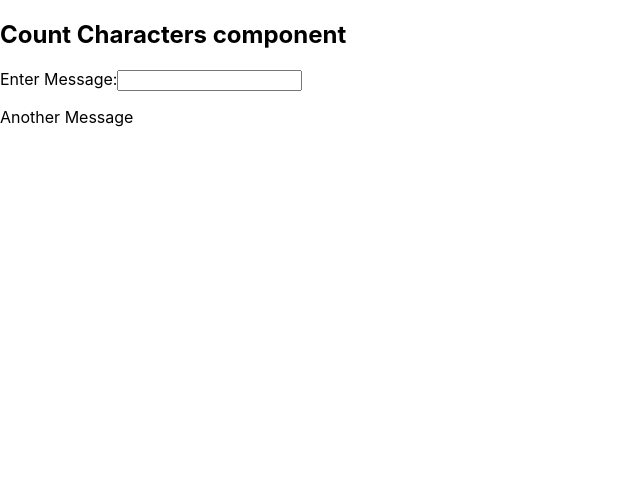
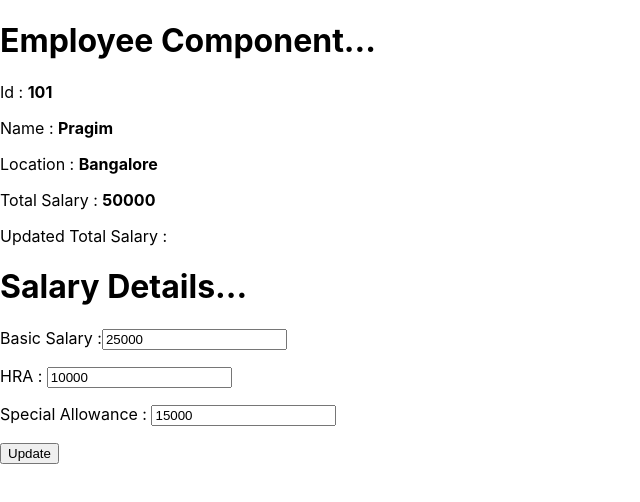
Before and after one commit to josedev123/react-demo, a React (Create React App) app: page / in a window 1280 px wide. Shown: the top 502 px of the page, without its empty margins (0-640 px from the left). Built offline with nearby package versions, Linux system fonts and the light colour scheme.

Commit message:
Component Interaction

```diff
--- a/src/index.js
+++ b/src/index.js
@@ -2,61 +2,76 @@
 import ReactDOM from 'react-dom';
 import './index.css';
 
-class CountCharacters extends React.Component{
-  constructor(props) {
+class Employee extends React.Component{
+
+  constructor(props){
     super(props);
     this.state={
-      message: "",
-      anotherMessage: "Another Message"
+      updatedSalary:null
     };
   }
 
-  onMessageChange(text) {
-    this.setState({
-
-      message: 'Message has '+text.length+' characters'
-
-    });
+  getUpdatedSalary=(salary)=>{
+    this.setState({updatedSalary:salary});
   }
 
-  render() {
+  render(){
     return <div>
-          <h2>Count Characters component</h2>
+      <h1>Employee Component...</h1>
     <p>
-            <label>Enter Message:
-
-              <input type="text" onChange={e=>this.onMessageChange(e.target.value)}></input>
-
-            </label>
+        <label>Id : <b>{this.props.Id}</b></label>
     </p>
       <p>
-            <label>{this.state.message}</label>
+        <label>Name : <b>{this.props.Name}</b></label>
     </p>
       <p>
-            <label>{this.state.anotherMessage}</label>
+        <label>Location : <b>{this.props.Location}</b></label>
     </p>
+      <p>
+        <label>Total Salary : <b>{this.props.Salary}</b></label>
+    </p>
+    <p>
+        <label>Updated Total Salary : <b>{this.state.updatedSalary}</b></label>
+    </p>
+    <Salary BasicSalary={this.props.BasicSalary} HRA={this.props.HRA} SpecialAllowance={this.props.SpecialAllowance} onSalaryChanged={this.getUpdatedSalary }></Salary>
 
           </div>
   }
 }
-class Employee extends React.Component{
-  state={
-    counter:0
+
+class Salary extends React.Component{
+  constructor(props){
+    super(props);
+    this.state={
+      basic:this.props.BasicSalary,
+      hra:this.props.HRA,
+      sa:this.props.SpecialAllowance
     };
-  addEmployee=()=>{
-    this.setState({counter:this.state.counter+1});
+  }
+  updateSalary=()=>{
+    let salary=parseInt(this.refs.BasicSalary.value)+parseInt(this.refs.HRA.value)+        parseInt(this.refs.SpecialAllowance.value);
+
+    this.props.onSalaryChanged(salary);
   }
   render(){
     return <div>
-      <h2> Welcome</h2>
-
+      <h1>Salary Details...</h1>
       <p>
-  <button onClick={this.addEmployee}>Add Employee</button>
+        <label>Basic Salary :<input type="text" defaultValue={this.state.basic} ref="BasicSalary"/></label>
     </p>
-  <p>Add Employee button clicked {this.state.counter} times</p>
+    <p>
+        <label>HRA : <input type="text" defaultValue={this.state.hra} ref="HRA"/></label>
+    </p>
+    <p>
+        <label>Special Allowance : <input type="text" defaultValue={this.state.sa} ref="SpecialAllowance"/></label>
+    </p>
+    <button onClick={this.updateSalary}>Update</button>
         </div>
   }
 }
-const element = <CountCharacters></CountCharacters>
+
+
+const element=<Employee Id="101" Name="Pragim" Location="Bangalore" Salary="50000" BasicSalary="25000" HRA="10000" SpecialAllowance="15000"></Employee>;
+
 
 ReactDOM.render(element,document.getElementById("root"));
```
Lines whose indentation alone changed are shown as unchanged.
